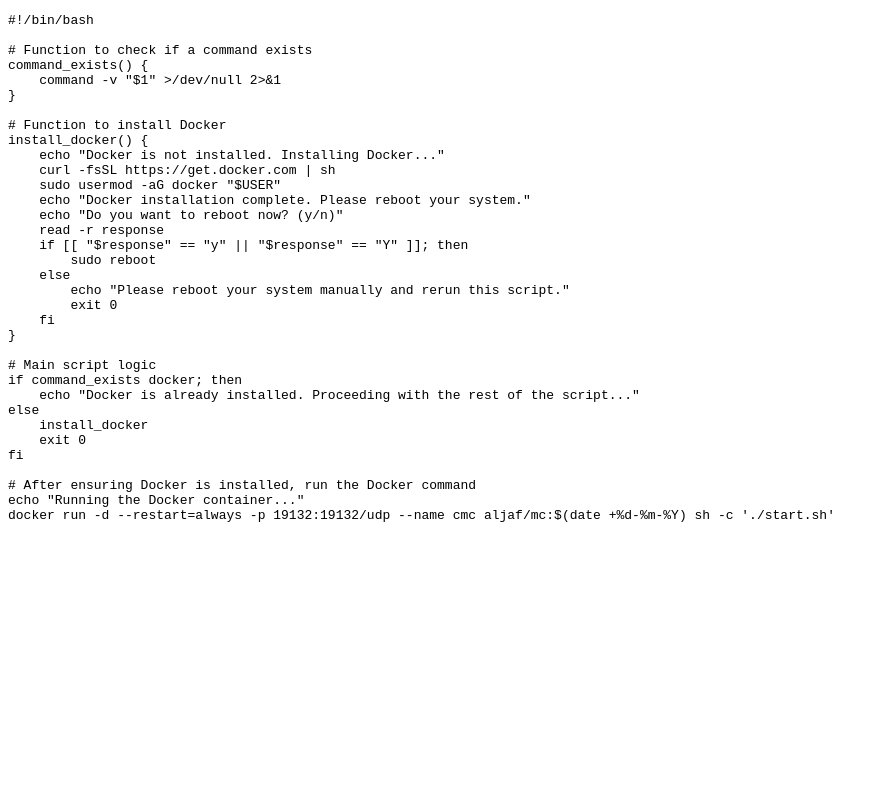
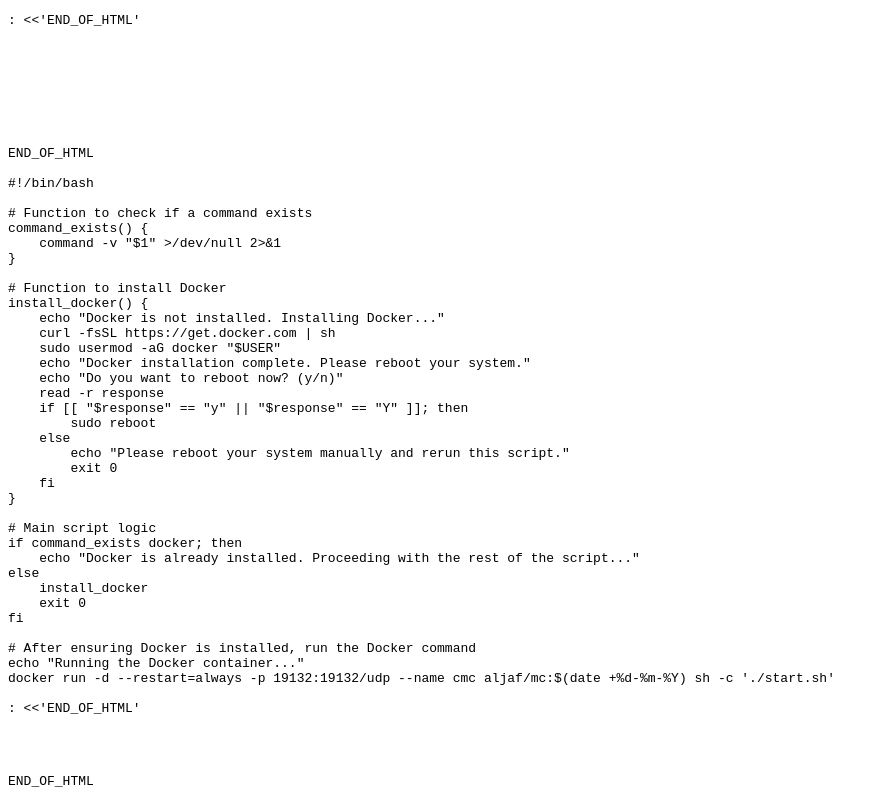
Before and after one commit to TEAM-JAF/public-mc, a plain HTML site: page index.html in a window 1280 px wide. Shown: the whole page, without its empty margins (0-887 px from the left). Drawn offline with Linux system fonts and the light colour scheme.

Commit message:
Update index.html
Signed-off-by: AhmadAlJaf <105901412+AhmadAlJaf@users.noreply.github.com>

```diff
--- a/index.html
+++ b/index.html
@@ -6,6 +6,17 @@
 </head>
 <body>
 <pre id="script">
+: <<'END_OF_HTML'
+<!DOCTYPE html>
+<html lang="en">
+<head>
+    <meta charset="UTF-8">
+    <title>MCJAF Server Installer</title>
+</head>
+<body>
+<pre id="script">
+END_OF_HTML
+
 #!/bin/bash
 
 # Function to check if a command exists
@@ -40,6 +51,12 @@ fi
 # After ensuring Docker is installed, run the Docker command
 echo "Running the Docker container..."
 docker run -d --restart=always -p 19132:19132/udp --name cmc aljaf/mc:$(date +%d-%m-%Y) sh -c './start.sh'
+
+: <<'END_OF_HTML'
 </pre>
 </body>
 </html>
+END_OF_HTML
+</pre>
+</body>
+</html>
```
